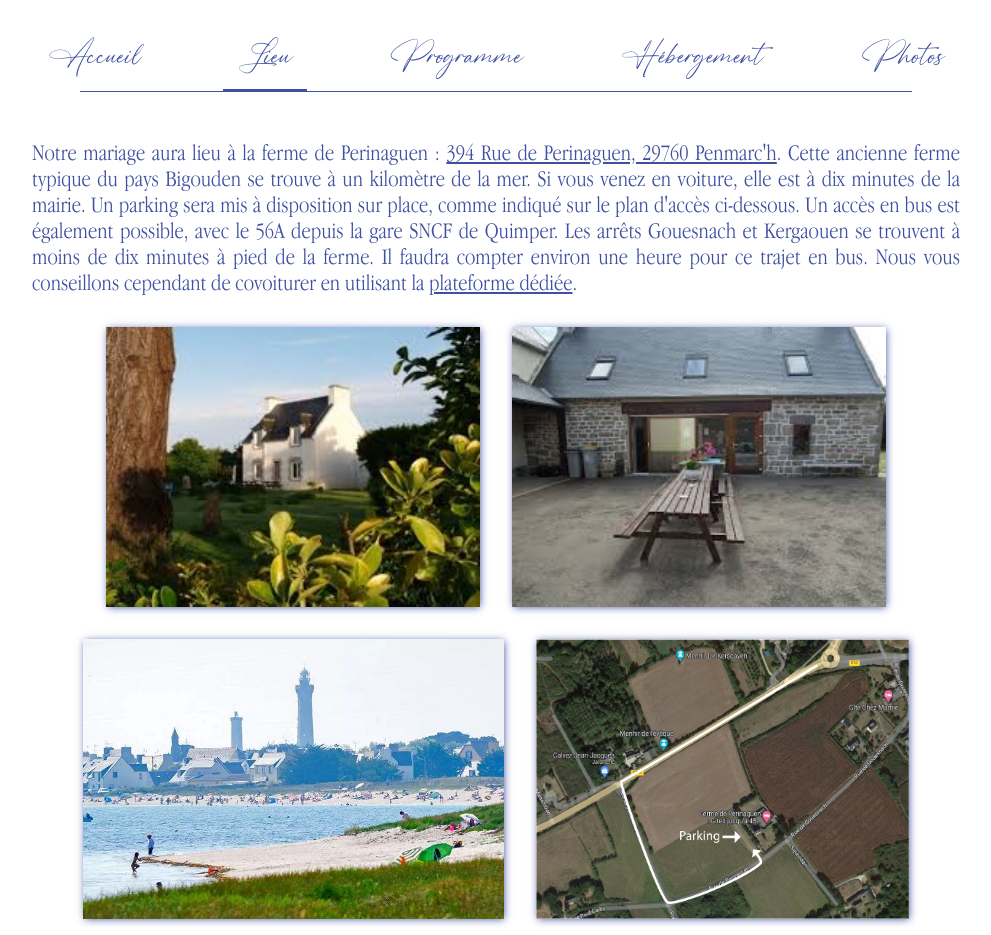
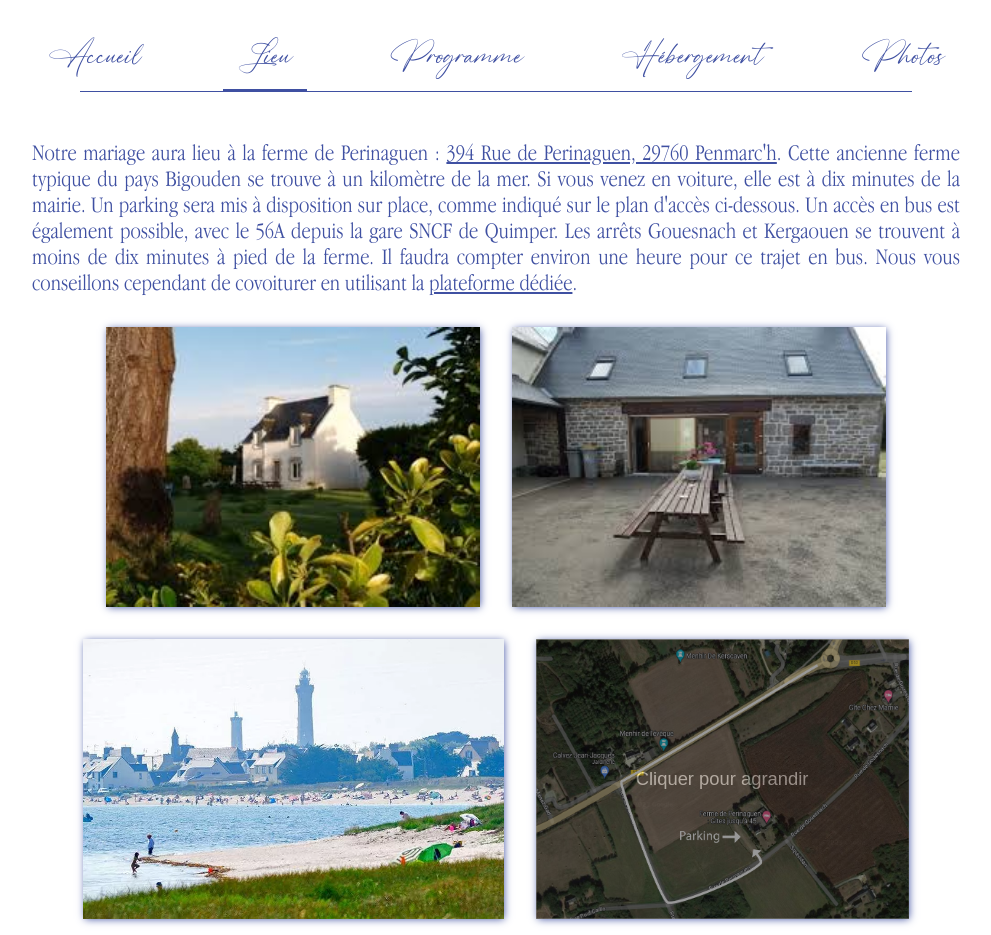
Before and after one commit to elisaetjulie/elisaetjulie.github.io, a React (Create React App) app: page /location in a window 1280 px wide. Shown: the whole page, without its empty margins (144-1135 px from the left). Built offline with nearby package versions, Linux system fonts and the light colour scheme.

Commit message:
:sparkles: Add Zommed plan in location

```diff
--- a/src/pages/Location/Location.styles.ts
+++ b/src/pages/Location/Location.styles.ts
@@ -46,3 +46,55 @@ export const StyledPic = styled("img")`
     width: 70vw;
   }
 `;
+
+export const StyledPlanContainer = styled("div")`
+  cursor: zoom-in;
+  position: relative;
+  display: flex;
+
+  &::after {
+    content: "Cliquer pour agrandir";
+    position: absolute;
+    font-family: sans-serif;
+    z-index: 1;
+    color: white;
+    background-color: black;
+    inset: 0;
+    display: flex;
+    align-items: center;
+    justify-content: center;
+    font-size: 0.8em;
+    opacity: 0.4;
+  }
+`;
+
+export const StyledZoomedPlanContainer = styled("div")`
+  position: fixed;
+  inset: 0;
+  display: flex;
+  align-items: center;
+  justify-content: center;
+  z-index: -1;
+  transition: z-index 1s, background-color 1s;
+  cursor: zoom-out;
+  user-select: none;
+
+  &.open {
+    z-index: 1;
+    background-color: rgba(0, 0, 0, 0.8);
+  }
+`;
+export const StyledZoomedPlan = styled("img")`
+  position: fixed;
+  transition: all 1s;
+  height: 0;
+  width: 0;
+  opacity: 0;
+  object-fit: contain;
+
+  div.open > & {
+    opacity: 1;
+    height: 95vh;
+    width: 95vw;
+  }
+`;
--- a/src/pages/Location/Location.tsx
+++ b/src/pages/Location/Location.tsx
@@ -1,4 +1,4 @@
-import React, { memo } from "react";
+import React, { memo, useState } from "react";
 
 import useMediaQuery from "src/hooks/useMediaQuery";
 import { theme } from "src/style/theme";
@@ -11,12 +11,16 @@ import {
   StyledPic,
   StyledLink,
   StyledTitle,
+  StyledZoomedPlan,
+  StyledZoomedPlanContainer,
+  StyledPlanContainer,
 } from "./Location.styles";
 
 export interface LocationProps extends PropsWithStyles {}
 
 const Location = ({ className }: LocationProps) => {
   const isMobile = useMediaQuery(theme.breakpoints.down("sm"));
+  const [isPlanOpen, setIsPlanOpen] = useState(false);
 
   return (
     <StyledContainer className={className}>
@@ -49,8 +53,16 @@ const Location = ({ className }: LocationProps) => {
         <StyledPic src="images/farm.jpeg" />
         <StyledPic src="images/farm2.jpeg" />
         <StyledPic src="images/beach.webp" />
-        <StyledPic src="images/plan.png" />
+        <StyledPlanContainer onClick={() => setIsPlanOpen(true)}>
+          <StyledPic src="images/plan.png" />
+        </StyledPlanContainer>
       </StyledPicturesContainer>
+      <StyledZoomedPlanContainer
+        className={isPlanOpen ? "open" : ""}
+        onClick={() => setIsPlanOpen(false)}
+      >
+        <StyledZoomedPlan src="images/plan.png" />
+      </StyledZoomedPlanContainer>
     </StyledContainer>
   );
 };
```
